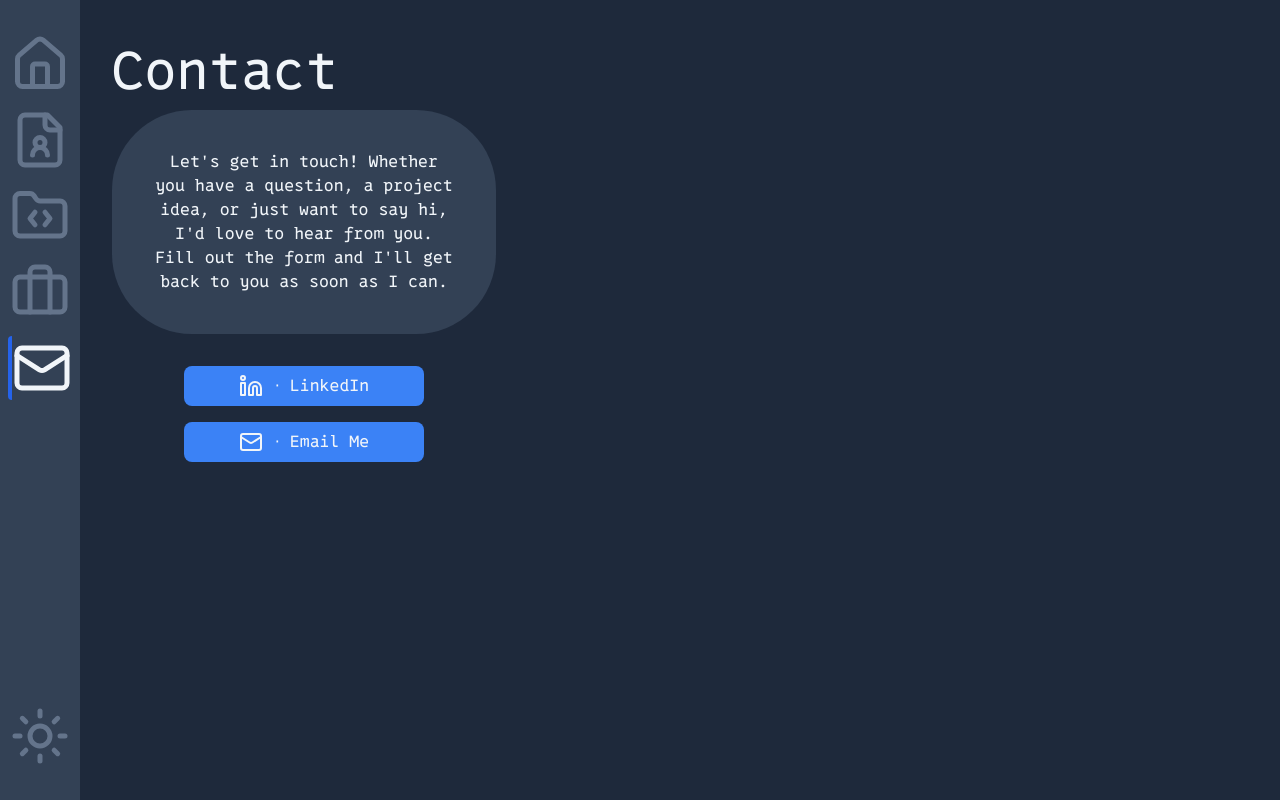
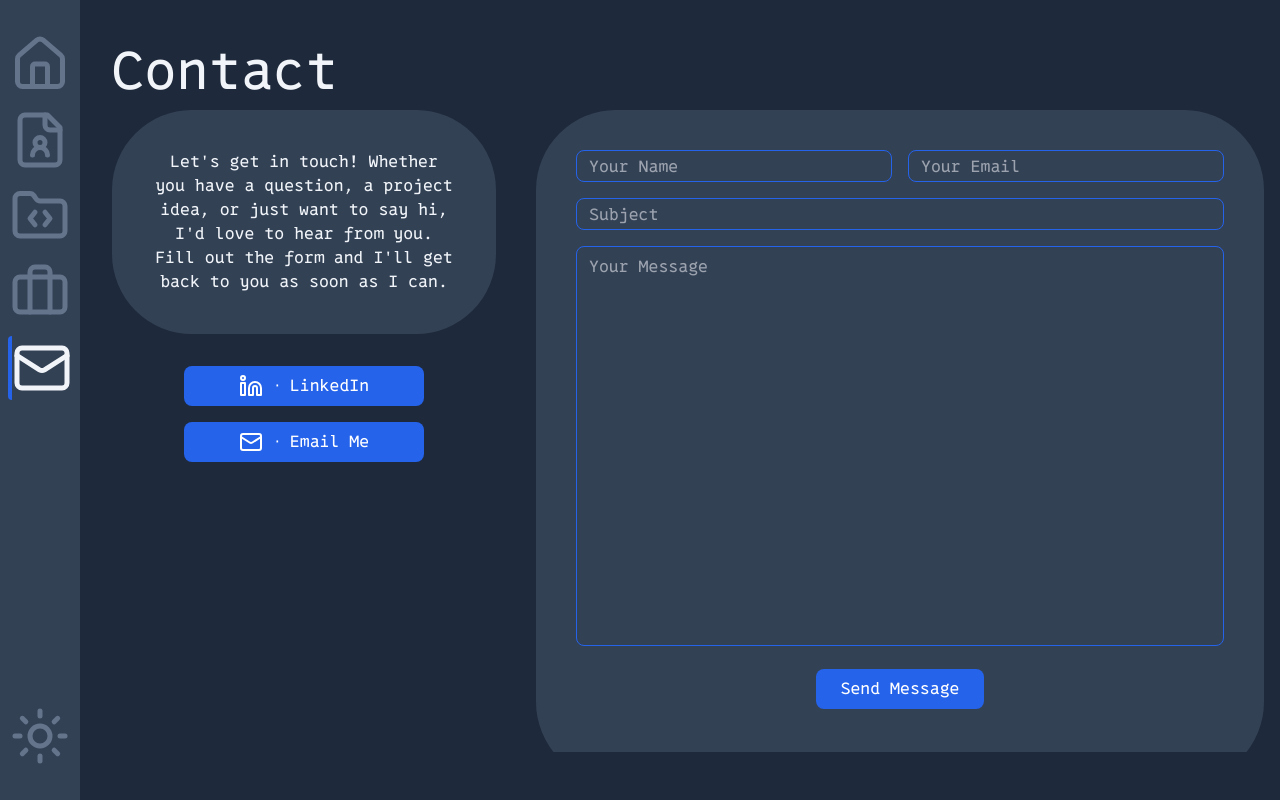
Before and after one commit to Harrison-Blair/personal-website, a Next.js app: page /contact in a window 1280 px wide. Built offline with nearby package versions, Linux system fonts and the light colour scheme.

Commit message:
add form, change button text color

```diff
--- a/src/app/contact/page.tsx
+++ b/src/app/contact/page.tsx
@@ -20,29 +20,43 @@ export default function Contact() {
                                 href="https://www.linkedin.com/in/harrison-blair"
                                 icon={Linkedin}
                                 text="LinkedIn"
-                                bgColor="bg-blue-500"
-                                hoverColor="hover:bg-blue-600"
+                                bgColor="bg-[var(--primary)]"
+                                hoverColor="hover:bg-[var(--accent)]"
                                 isExternal={true}
                                 width="75%"
                                 height="5vh"
-                                styling="text-[2vh]"
+                                styling="text-[2vh] text-white"
                             />
                             <RectangularButton
                                 href="mailto:example@example.com"
                                 icon={Mail}
                                 text="Email Me"
-                                bgColor="bg-blue-500"
-                                hoverColor="hover:bg-blue-600"
+                                bgColor="bg-[var(--primary)]"
+                                hoverColor="hover:bg-[var(--accent)]"
                                 isExternal={true}
                                 width="75%"
                                 height="5vh"
-                                styling="text-[2vh]"
+                                styling="text-[2vh] text-white"
                             />
                         </div>
                     </div>
                 </div>
                 <div> {/* Contact Form Here */}
-
+                    <div className="bg-[var(--muted)] h-full rounded-[5rem] ml-10 p-10">
+                        <form className="text-[var(--primary)]">
+                            <div className="flex justify-center gap-4">
+                                <input type="text" placeholder="Your Name" className="w-1/2 h-[4vh] rounded-lg px-3 bg-[var(--muted)] text-[var(--foreground)] border border-[var(--primary)]"/>
+                                <input type="email" placeholder="Your Email" className="w-1/2 h-[4vh] rounded-lg px-3 bg-[var(--muted)] text-[var(--foreground)] border border-[var(--primary)]"/>
+                            </div>
+                            <input type="text" placeholder="Subject" className="w-full h-[4vh] rounded-lg px-3 mt-4 bg-[var(--muted)] text-[var(--foreground)] border border-[var(--primary)]"/>
+                            <textarea placeholder="Your Message" className="w-full h-[50vh] rounded-lg px-3 mt-4 pt-2 resize-none bg-[var(--muted)] text-[var(--foreground)] border border-[var(--primary)]"/>
+                            <div className="flex justify-center mt-4">
+                                <button type="submit" className="bg-[var(--primary)] hover:bg-[var(--accent)] text-white rounded-lg px-6 py-2">
+                                    Send Message
+                                </button>
+                            </div>
+                        </form>
+                    </div>
                 </div>
             </div>
         </div>
```
